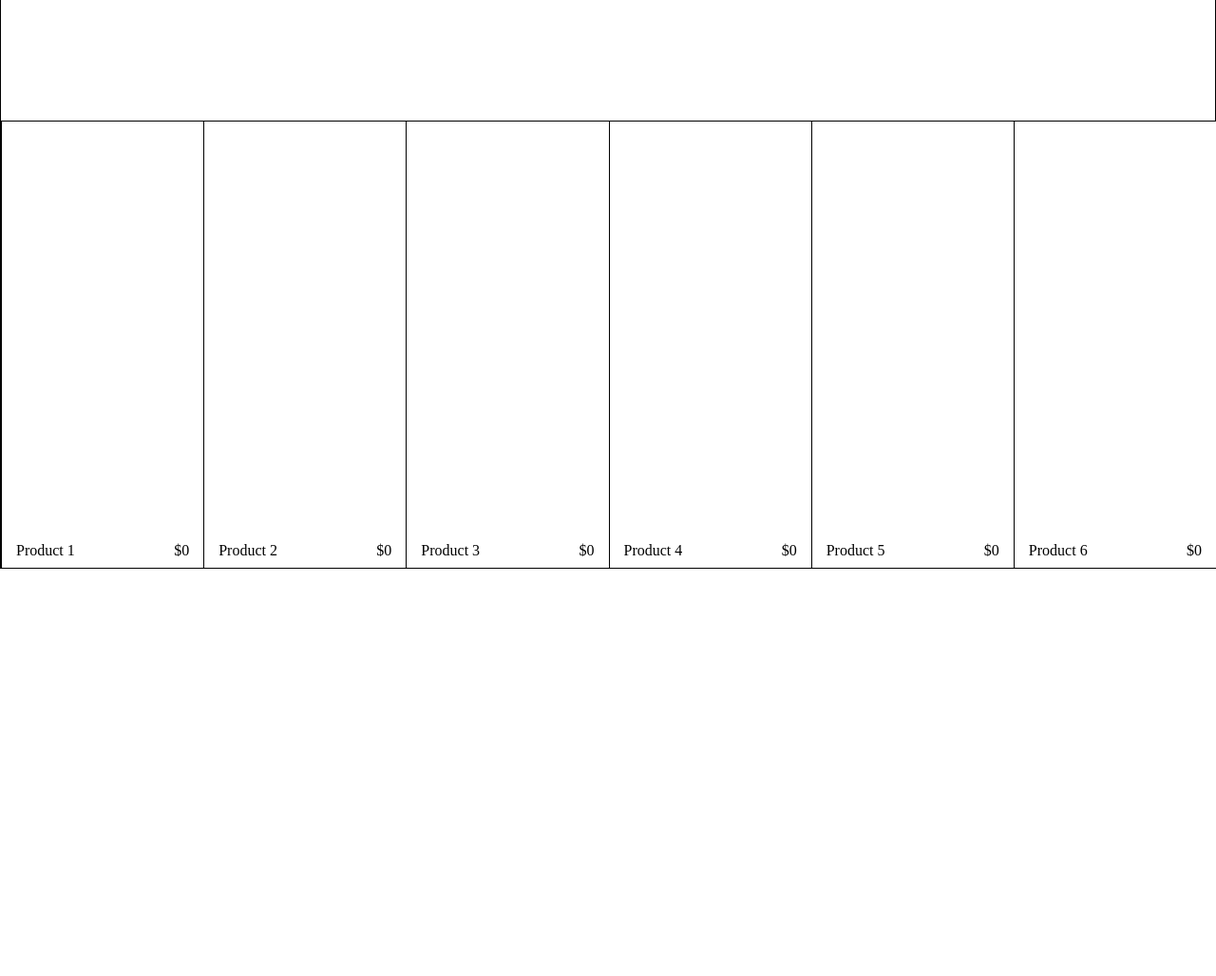
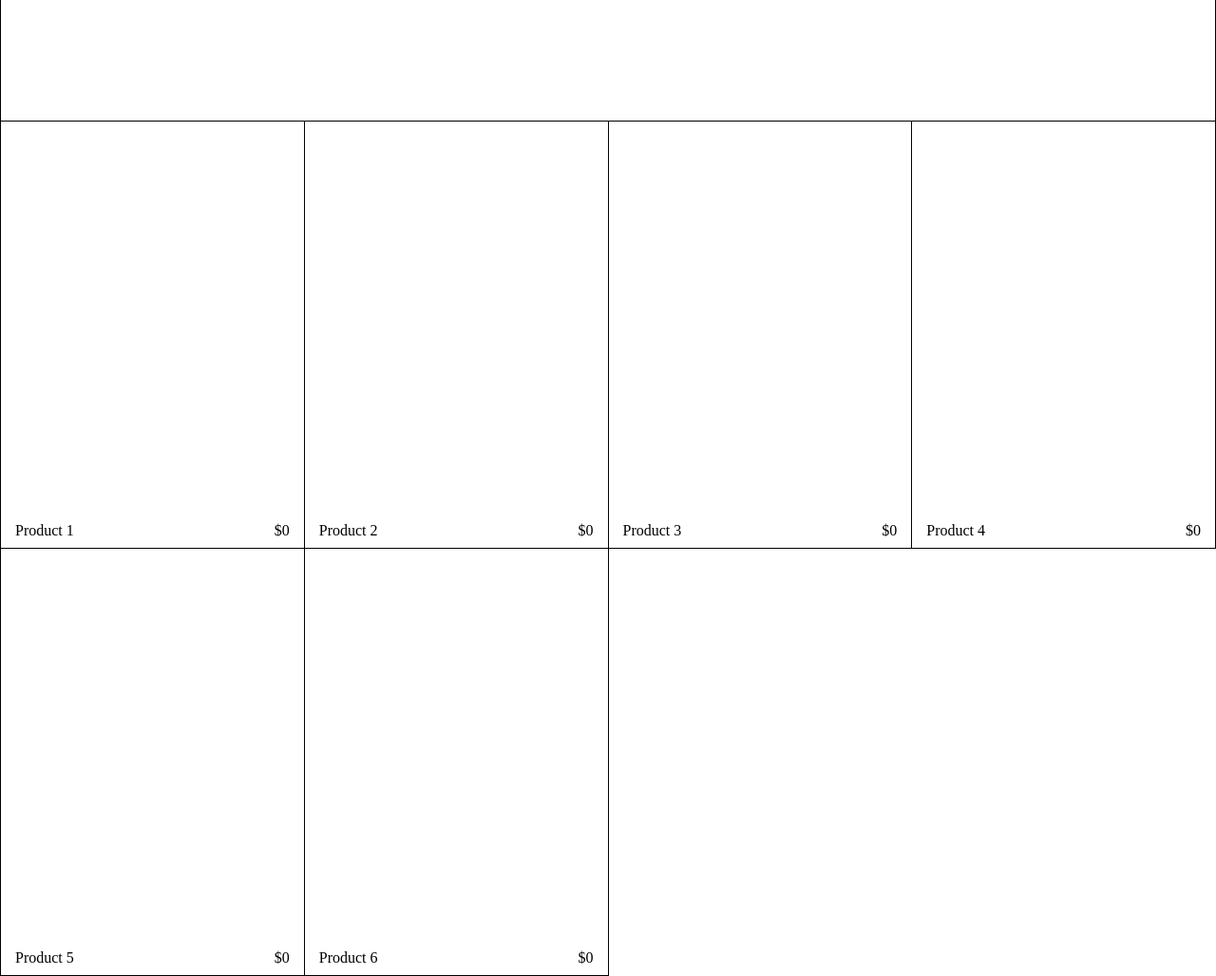
Before and after one commit to j-bren03/offbrand-catalog-v2, a plain HTML site: page index.html in a window 1280 px wide. Shown: the part 460-1488 px from the top of the page at 95% size. Before the commit the page ends 1059 px from the top, so only its background shows below. Drawn offline with Linux system fonts and the light colour scheme.

Commit message:
Modify the css to fix the borders for product wrappers

```diff
--- a/styles/product.css
+++ b/styles/product.css
@@ -1,5 +1,6 @@
 #product-section .products-container {
     display: flex;
+    flex-wrap: wrap;
     border-left: 1px solid black;
 }
 
@@ -9,8 +10,9 @@
     align-items: flex-end;
     width: 25%;
     height: 450px;
-    border-left: 1px solid black;
+    border-right: 1px solid black;
     border-bottom: 1px solid black;
     padding: 10px 15px;
     cursor: pointer;
+    box-sizing: border-box;
 }
```
